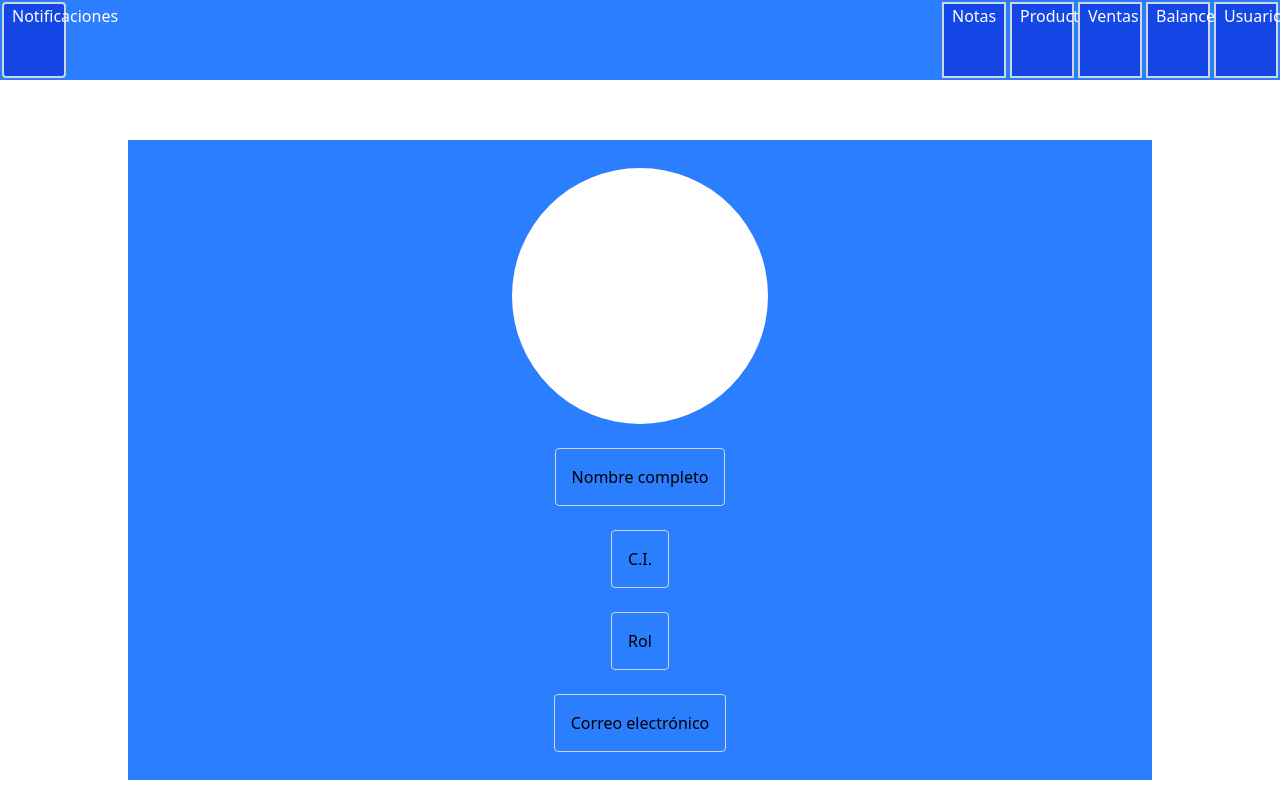
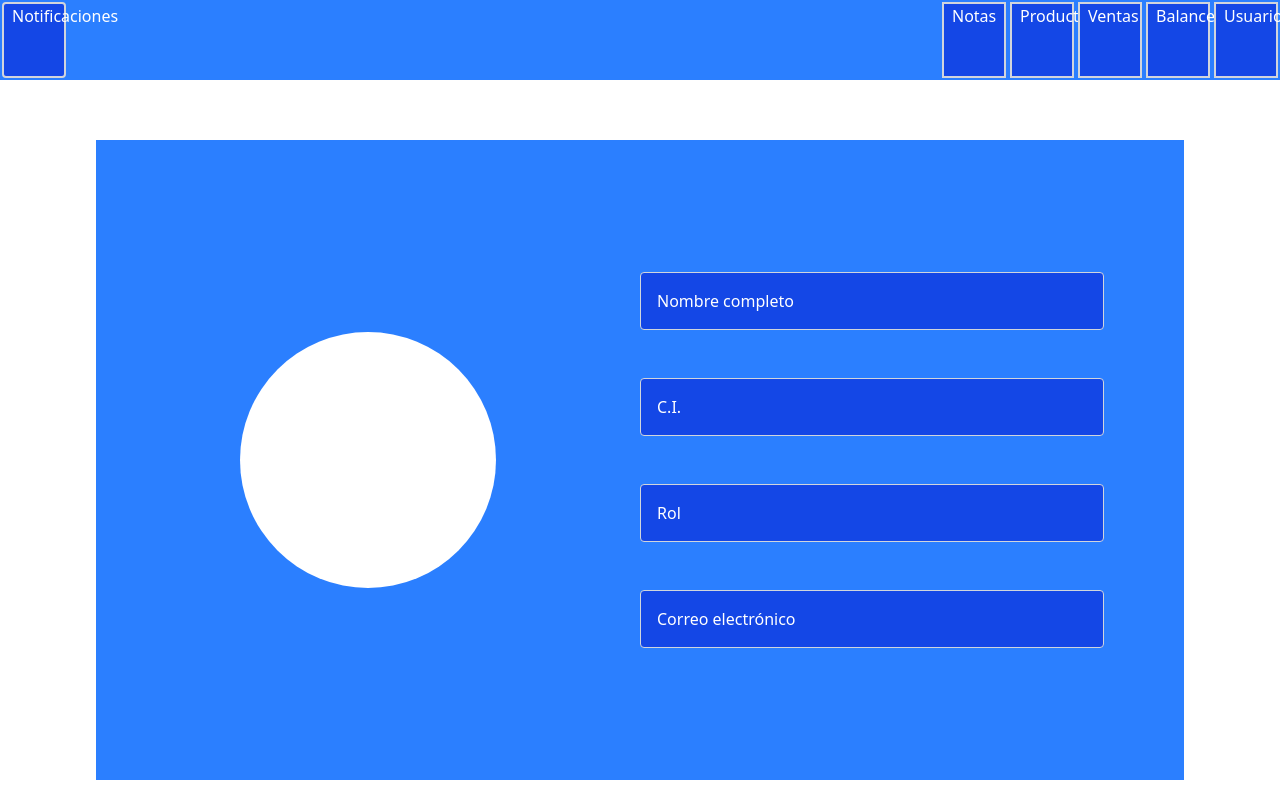
Before and after one commit to DDSlayer64/Proyecto01, a Vue app: page /usuario in a window 1280 px wide. Built offline with nearby package versions, Linux system fonts and the light colour scheme.

Commit message:
Se modifico la pagina Usuario

```diff
--- a/src/views/Usuario.vue
+++ b/src/views/Usuario.vue
@@ -5,14 +5,19 @@ import Inicio from './Inicio.vue';
 
 <template>
     <div class="todo w-screen h-[90vh] flex flex-col justify-start items-center pt-15">
-        <div class="cajas bg-blue-500 w-[80vw] h-[80vh] flex flex-col justify-center items-center space-y-6 ">
+        <div class="cajas bg-blue-500 w-[85vw] h-[80vh] flex items-center ">
 
-            <div class="w-[20vw] bg-white rounded-full aspect-square"></div>
+            <div class="Foto w-[50%] h-[100] flex justify-center">
+                <div class="w-[20vw] bg-white rounded-full aspect-square"></div>
+            </div>
 
-            <h3 class="h3 p-4 rounded border border-gray-300">Nombre completo </h3>
-            <h3 class="h3 p-4 rounded border border-gray-300">C.I.</h3>
-            <h3 class="h3 p-4 rounded border border-gray-300">Rol</h3>
-            <h3 class="h3 p-4 rounded border border-gray-300">Correo electrónico</h3>
+            <div class="DatosU w-[50%] h-[60%] space-y-10 flex flex-col justify-around">
+
+                <h3 class="h3 p-4 rounded border text-white bg-blue-700 mr-20 border-gray-300">Nombre completo </h3>
+                <h3 class="h3 p-4 rounded border text-white bg-blue-700 mr-20 border-gray-300">C.I.</h3>
+                <h3 class="h3 p-4 rounded border text-white bg-blue-700 mr-20 border-gray-300">Rol</h3>
+                <h3 class="h3 p-4 rounded border text-white bg-blue-700 mr-20 border-gray-300">Correo electrónico</h3>
+            </div>
         </div>
 
     </div>
```
